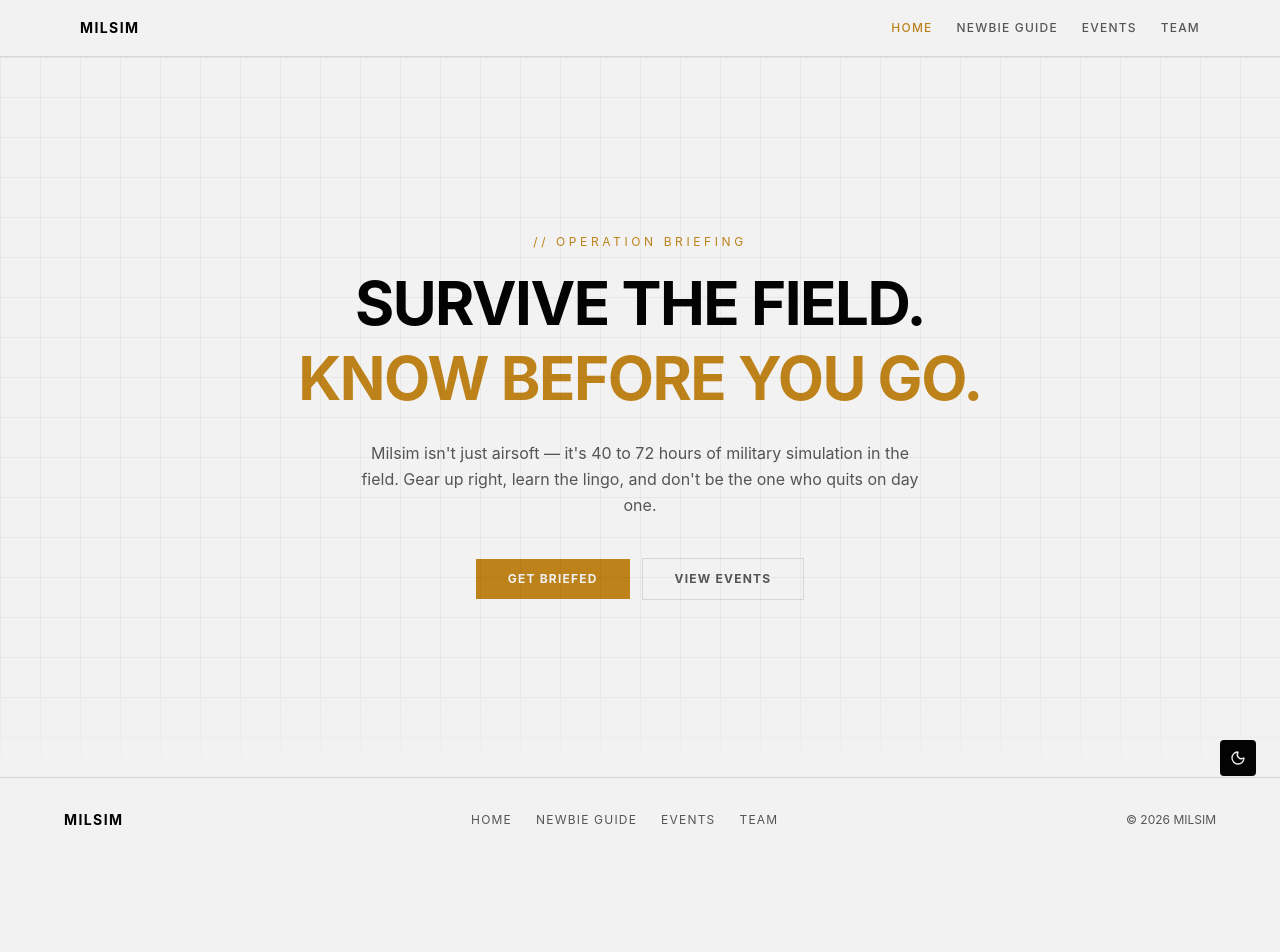
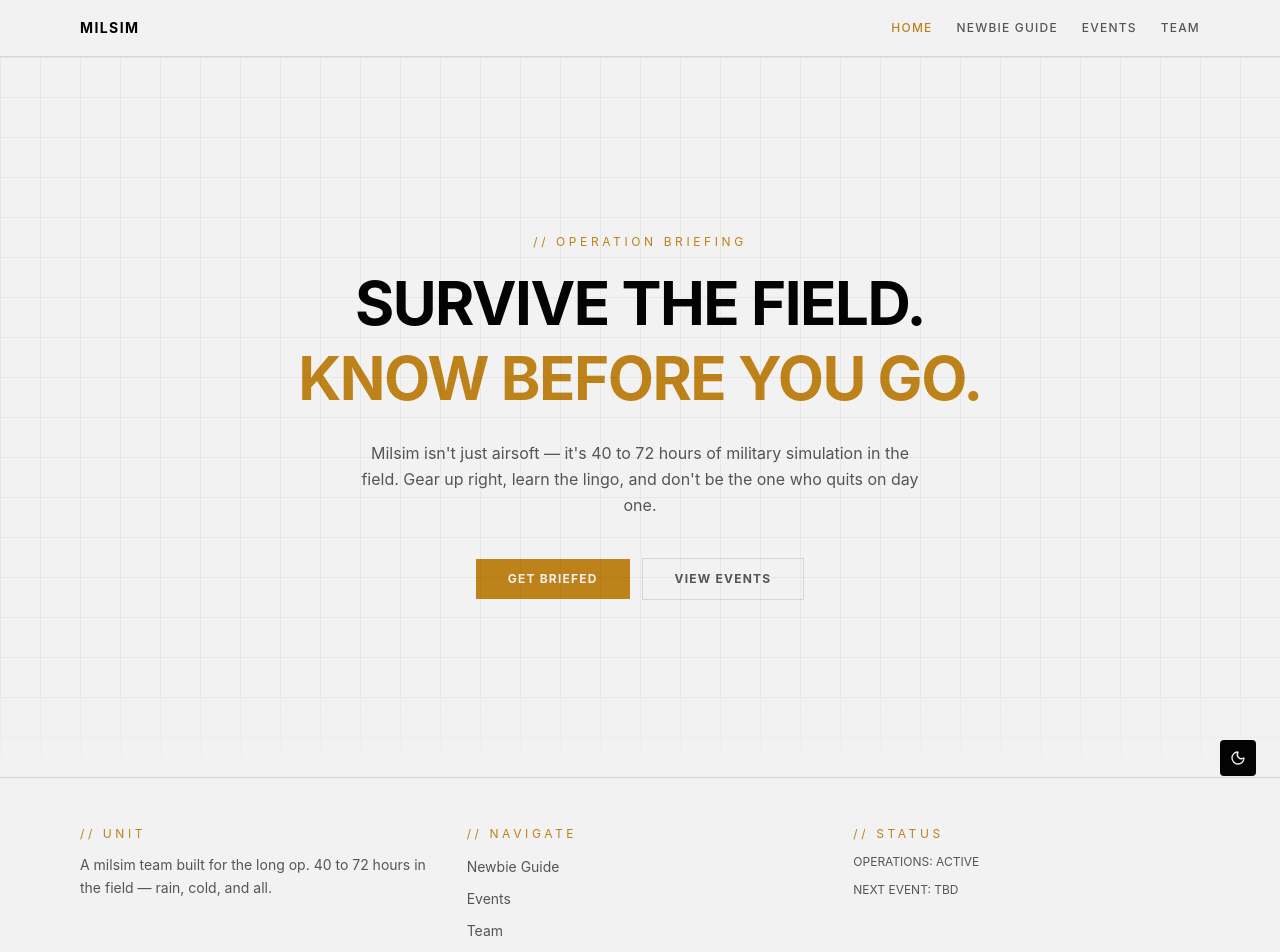
Before and after one commit to DavidAVargas/milsim_ready, a Next.js app: page / in a window 1280 px wide. Shown: the top 952 px of the page. Before the commit the page ends 862 px from the top, so only its background shows below. Built offline with nearby package versions, Linux system fonts and the light colour scheme.

Commit message:
refactor: redesign footer to distinguish from header nav
Three-column grid: unit blurb, quick links, and ops status block.
Tactical section labels replace the duplicate wordmark/nav pattern.

```diff
--- a/components/layout/footer.tsx
+++ b/components/layout/footer.tsx
@@ -1,35 +1,63 @@
 import Link from "next/link";
 
-const NAV_LINKS = [
-  { label: "Home", href: "/" },
+export default function Footer() {
+  return (
+    <footer className="border-t border-border bg-background">
+      <div className="mx-auto max-w-6xl px-4 py-12">
+        <div className="grid grid-cols-1 gap-10 sm:grid-cols-3">
+          {/* Brand */}
+          <div className="flex flex-col gap-3">
+            <p className="font-mono text-xs tracking-[0.3em] uppercase text-tactical">
+              // UNIT
+            </p>
+            <p className="text-sm text-muted-foreground leading-relaxed">
+              A milsim team built for the long op. 40 to 72 hours in the field —
+              rain, cold, and all.
+            </p>
+          </div>
+
+          {/* Quick links */}
+          <div className="flex flex-col gap-3">
+            <p className="font-mono text-xs tracking-[0.3em] uppercase text-tactical">
+              // NAVIGATE
+            </p>
+            <ul className="flex flex-col gap-2">
+              {[
                 { label: "Newbie Guide", href: "/newbie" },
                 { label: "Events", href: "/events" },
                 { label: "Team", href: "/team" },
-];
-
-export default function Footer() {
-  return (
-    <footer className="border-t border-border bg-background px-4 py-8">
-      <div className="mx-auto flex max-w-6xl flex-col items-center gap-6 sm:flex-row sm:justify-between">
-        <span className="font-mono text-sm font-bold tracking-widest uppercase text-foreground">
-          MILSIM
-        </span>
-
-        <nav className="flex flex-wrap justify-center gap-x-6 gap-y-2">
-          {NAV_LINKS.map(({ label, href }) => (
+              ].map(({ label, href }) => (
+                <li key={href}>
                   <Link
-              key={href}
                     href={href}
-              className="font-mono text-xs tracking-widest uppercase text-muted-foreground transition-colors hover:text-tactical"
+                    className="text-sm text-muted-foreground transition-colors hover:text-foreground"
                   >
                     {label}
                   </Link>
+                </li>
               ))}
-        </nav>
+            </ul>
+          </div>
 
+          {/* Status */}
+          <div className="flex flex-col gap-3">
+            <p className="font-mono text-xs tracking-[0.3em] uppercase text-tactical">
+              // STATUS
+            </p>
             <p className="font-mono text-xs text-muted-foreground">
-          &copy; {new Date().getFullYear()} MILSIM
+              OPERATIONS: ACTIVE
             </p>
+            <p className="font-mono text-xs text-muted-foreground">
+              NEXT EVENT: TBD
+            </p>
+          </div>
+        </div>
+
+        <div className="mt-10 border-t border-border pt-6">
+          <p className="font-mono text-xs text-muted-foreground">
+            &copy; {new Date().getFullYear()} MILSIM — ALL RIGHTS RESERVED
+          </p>
+        </div>
       </div>
     </footer>
   );
```
Lines whose indentation alone changed are shown as unchanged.
